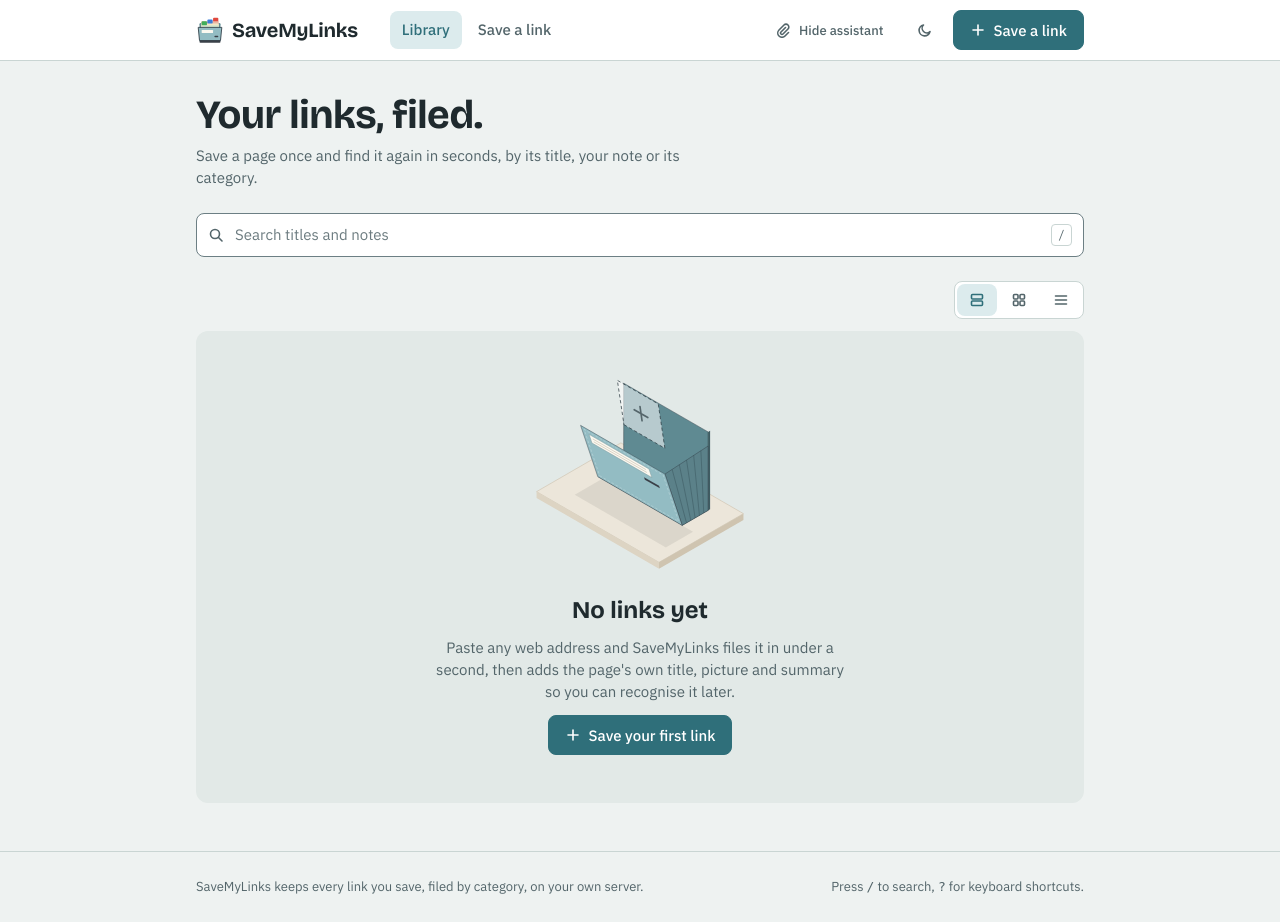
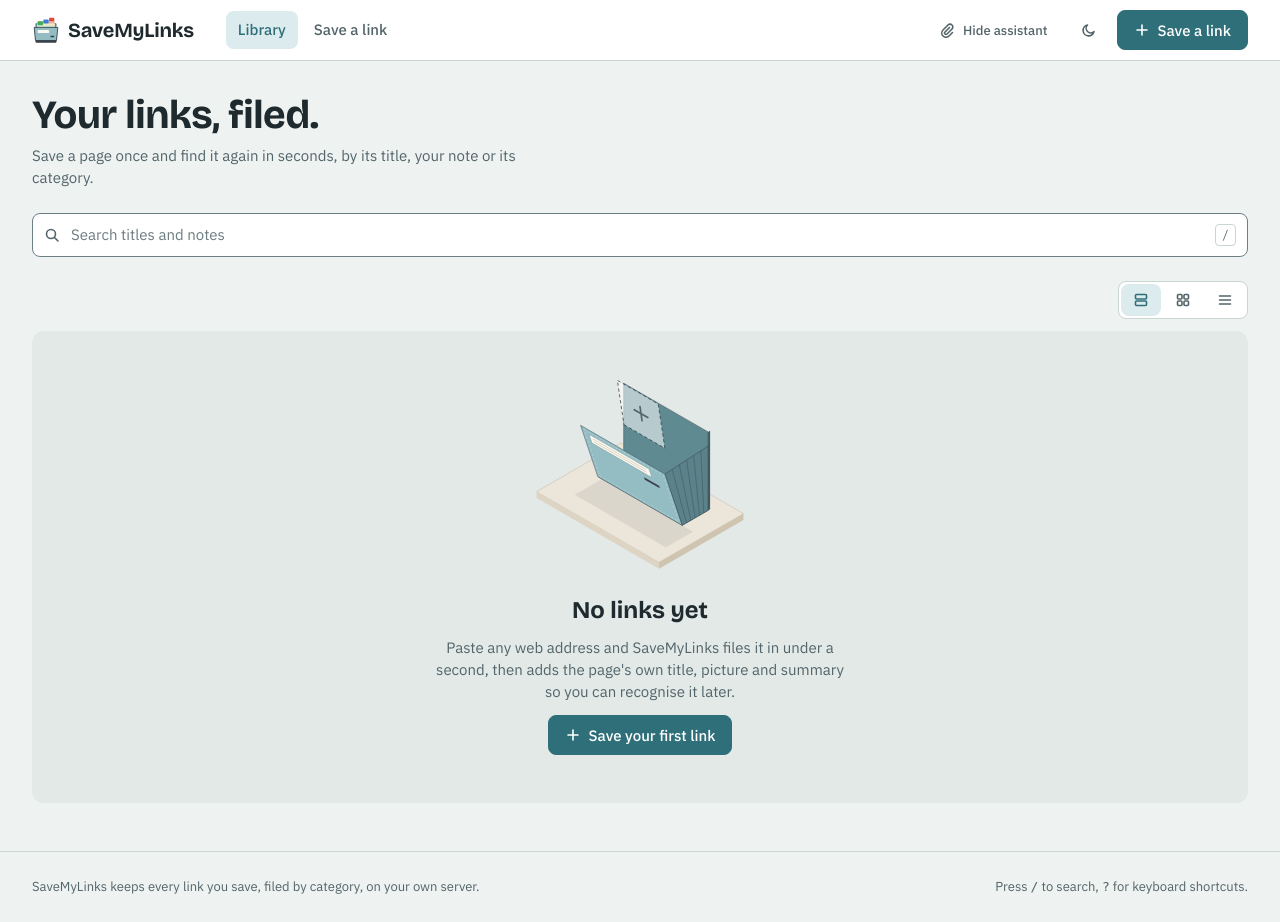
Before and after one commit to joethesaint/savemylinks, a FastAPI app: page / in a window 1280 px wide. Run offline with FastAPI, Linux system fonts and the light colour scheme; data that the repository does not hold is empty.

Commit message:
Use the whole screen: wide page, more per row, 24 links a page
The page was capped at 920px, a reading width; a library is a grid.
Now up to 1760px with wider side padding; cards go two across from
1100px and three from 1600px; text keeps its own measure; the save
page stays a 1000px form. 24 per page (divides by 2, 3, 4, 6, 8)
so grid rows end full.

```diff
--- a/app/static/sml.css
+++ b/app/static/sml.css
@@ -62,7 +62,10 @@ a:hover { color: var(--brand-hover); }
 .skip-link { position: absolute; left: var(--space-4); top: -48px; background: var(--surface-raised); padding: var(--space-2) var(--space-3); border-radius: var(--radius-md); z-index: 50; }
 .skip-link:focus { top: var(--space-2); }
 
-.wrap { width: 100%; max-width: 920px; margin: 0 auto; padding: 0 var(--space-4); }
+/* Wide like most web apps (the library is a grid, not an article); text keeps its own measure
+   (.lede 56ch, empty-state 46ch) and the save page stays a comfortable form width. */
+.wrap { width: 100%; max-width: 1760px; margin: 0 auto; padding: 0 max(var(--space-4), env(safe-area-inset-left, 0px)); }
+@media (min-width: 1024px) { .wrap { padding: 0 var(--space-8); } }
 
 /* ── header ── */
 .site-header { position: sticky; top: 0; z-index: 20; background: var(--surface-raised); border-bottom: 1px solid var(--line); }
@@ -188,7 +191,7 @@ main { flex: 1; padding: var(--space-8) 0 var(--space-12); }
 .pager .btn[aria-current="page"] { background: var(--brand-soft); border-color: var(--brand); color: var(--brand); }
 
 /* ── add page ── */
-.split { display: grid; grid-template-columns: minmax(0, 1.25fr) minmax(0, 1fr); gap: var(--space-8); align-items: start; }
+.split { max-width: 1000px; margin-inline: auto; display: grid; grid-template-columns: minmax(0, 1.25fr) minmax(0, 1fr); gap: var(--space-8); align-items: start; }
 .panel { background: var(--surface-raised); border: 1px solid var(--line); border-radius: var(--radius-lg); box-shadow: var(--shadow-card); padding: var(--space-6); }
 .form { display: grid; gap: var(--space-6); }
 .form-actions { display: flex; gap: var(--space-3); flex-wrap: wrap; }
@@ -318,3 +321,12 @@ dialog .panel { border: 0; box-shadow: none; }
   padding: 2px var(--space-2); border-radius: var(--radius-md); background: var(--surface-raised); color: var(--ink);
   font-size: 12px; overflow: hidden; text-overflow: ellipsis; white-space: nowrap;
 }
+
+/* Wide screens: cards sit two across so lines stay readable; list rows get room for long titles. */
+@media (min-width: 1100px) {
+  .cards:not([data-view]), .cards[data-view="cards"] { grid-template-columns: repeat(2, minmax(0, 1fr)); }
+}
+@media (min-width: 1600px) {
+  .cards:not([data-view]), .cards[data-view="cards"] { grid-template-columns: repeat(3, minmax(0, 1fr)); }
+  .cards[data-view="grid"] { grid-template-columns: repeat(auto-fill, minmax(260px, 1fr)); }
+}
--- a/app/templates/base.html
+++ b/app/templates/base.html
@@ -24,7 +24,7 @@
     <link rel="preconnect" href="https://fonts.googleapis.com">
     <link rel="preconnect" href="https://fonts.gstatic.com" crossorigin>
     <link rel="stylesheet" href="https://fonts.googleapis.com/css2?family=Bricolage+Grotesque:opsz,wght@12..96,700&family=IBM+Plex+Mono:wght@400;500&family=IBM+Plex+Sans:wght@400;500;600&display=swap">
-    <link rel="stylesheet" href="{{ url_for('static', path='/sml.css') }}?v=7">
+    <link rel="stylesheet" href="{{ url_for('static', path='/sml.css') }}?v=9">
     <link rel="icon" type="image/svg+xml" href="{{ url_for('static', path='/art/icon.svg') }}">
     <link rel="icon" type="image/png" sizes="32x32" href="{{ url_for('static', path='/art/icon-32.png') }}">
     <!-- Installable app (add to home screen); on Android it also appears in the Share menu. -->
--- a/app/templates/index.html
+++ b/app/templates/index.html
@@ -145,7 +145,7 @@
 (function () {
     const { toast, categories, categoryClass, resetCategories, fieldErrors } = window.SML;
     const $ = (s) => document.querySelector(s);
-    const PER_PAGE = 10;
+    const PER_PAGE = 24; // divides by 2, 3, 4, 6 and 8, so full grid rows at most widths
 
     // The URL holds search, category and page, so Back, refresh and shared links keep the view.
     const params = new URLSearchParams(location.search);
```
